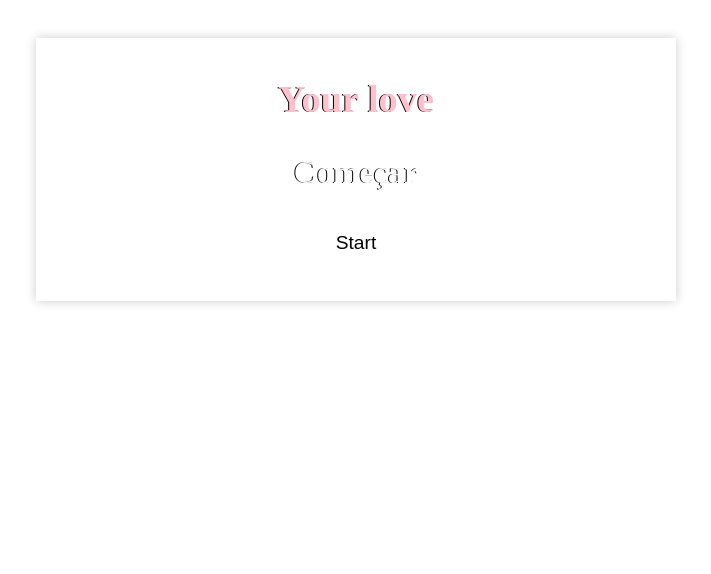
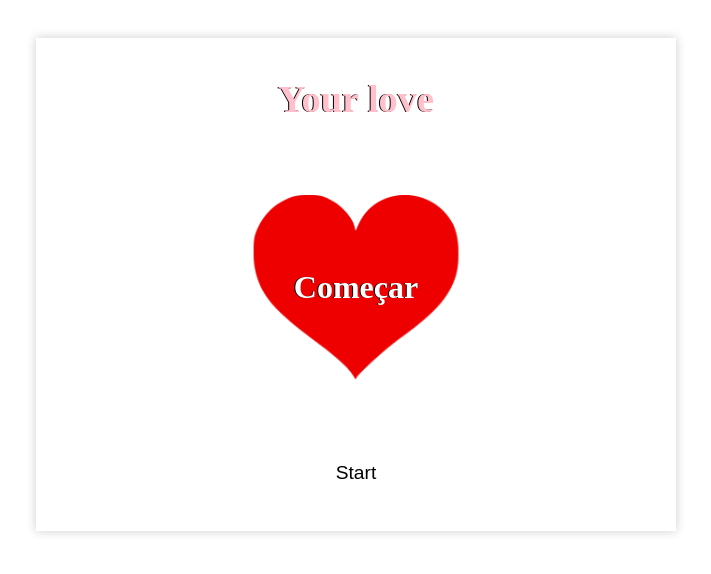
Before and after one commit to Nicolassmaniotto01/YourLoveTeste.github.io, a plain HTML site: page index.html in a window 1280 px wide. Shown: the whole page, without its empty margins (284-995 px from the left). Drawn offline with Linux system fonts and the light colour scheme.

Commit message:
Update index.html Src add

```diff
--- a/index.html
+++ b/index.html
@@ -16,7 +16,7 @@
         </header>
             <div class="section">
                 <div class="coracao">
-               <img id="ImagemCor" url="/imagens/coracao.png" alt="">
+               <img id="ImagemCor" src="https://github.com/Nicolassmaniotto01/YourLoveTeste.github.io/blob/fdadc290921c4970631c545c140aeab2c7c8f230/imagens/coracao.png" alt="">
                   <h1 id="Num_AMOR">Começar</h1>
                 </div>
 
```
